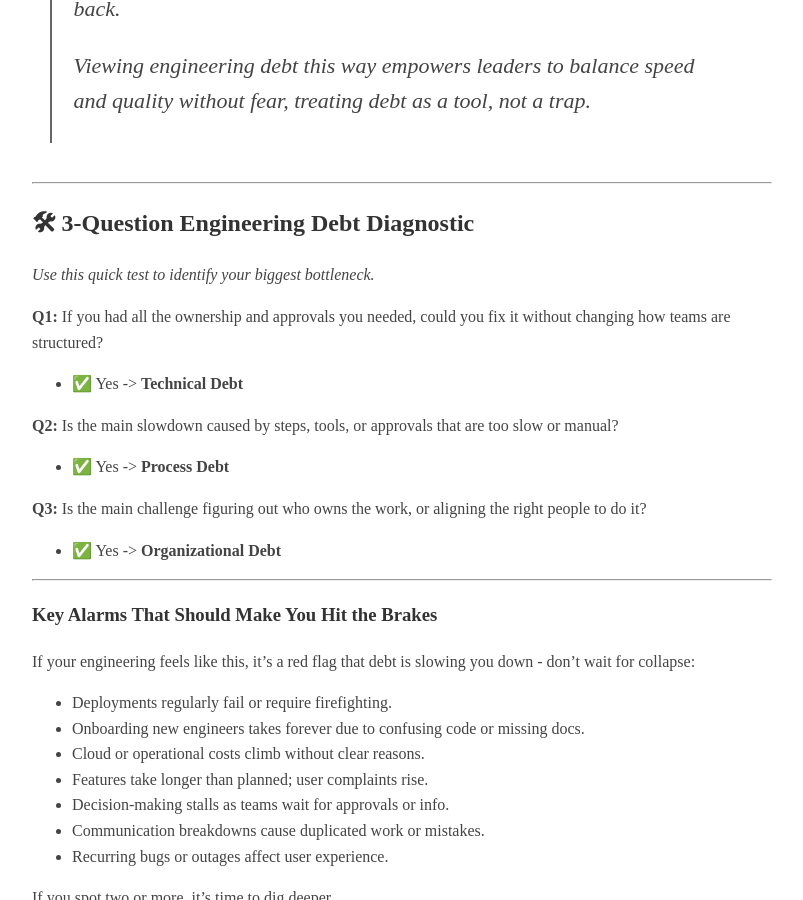
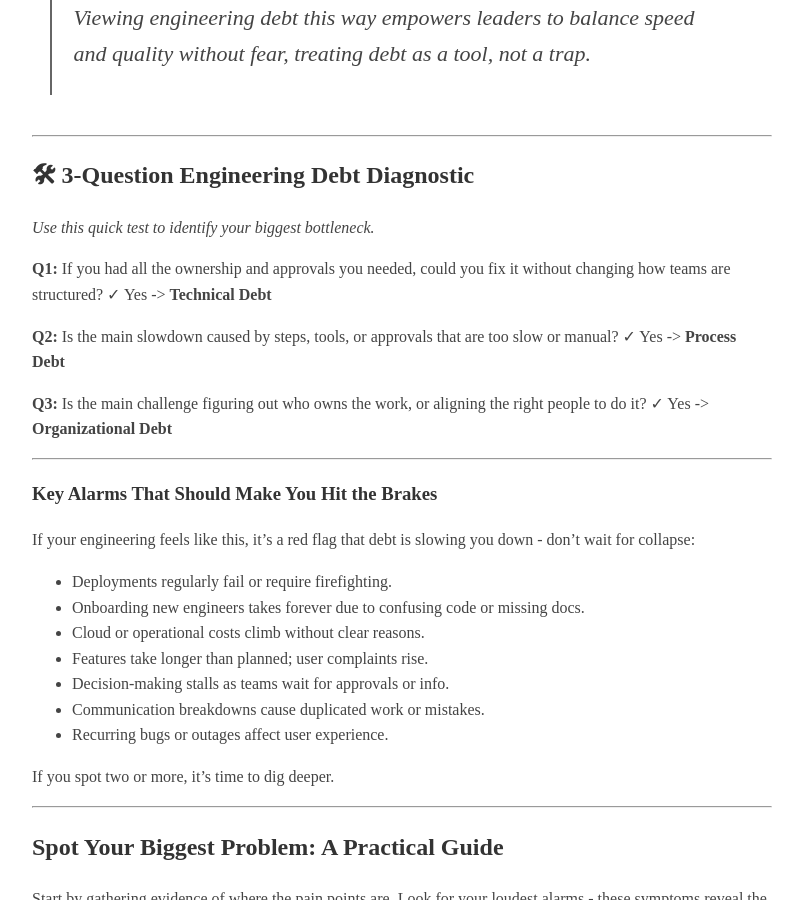
Before and after one commit to prabhamarkandan/prabhamarkandan.github.io, a Jekyll site: the page built from _posts/2025-08-09-how-to-spot-engineering-debt.md, in a window 1280 px wide and 900 px high, scrolled down 4920 px. Shown: the whole window, without its empty margins (238-1041 px from the left). Built offline with Jekyll 4.4.1, drawn with Linux system fonts in a browser that asks for light colours; some of the changed text lies outside the part shown.

```diff
--- a/_posts/2025-08-09-how-to-spot-engineering-debt.md
+++ b/_posts/2025-08-09-how-to-spot-engineering-debt.md
@@ -59,7 +59,6 @@ When Twitter faced a string of major outages in 2022, it wasn’t just bad luck
 This hidden debt left their system brittle, turning rapid growth into repeated firefighting. The constant firefighting drained resources and slowed innovation, illustrating how hidden debt can paralyze even the most high-profile platforms.
 
 [Elon Musk's X suffered yet another global outage - TechCrunch](https://techcrunch.com/2023/12/20/x-twitter-down-for-users-outage/)
-
 [X continues to suffer bugs following Thursday outage - TechCrunch](https://techcrunch.com/2025/05/23/x-continues-to-suffer-bugs-following-thursday-outage/)
 
 It’s a story many tech leaders know too well: moving fast without fixing the cracks first can bring your whole product to its knees.
@@ -125,7 +124,7 @@ The most subtle, and often the most crippling - the human and structural issues
 
 Spotify’s ‘squad’ model was designed to break down these silos, empowering small, autonomous teams with clear ownership to accelerate delivery and innovation.
 
-- [Spotify engineering culture (part 1) | Spotify Engineering](https://engineering.atspotify.com/2014/3/spotify-engineering-culture-part-1)
+- [Spotify engineering culture (part 1) - Spotify Engineering](https://engineering.atspotify.com/2014/3/spotify-engineering-culture-part-1)
 
 #### Organizational Debt: The Foundation You Can’t Ignore
 
@@ -177,13 +176,13 @@ The more you can show how tackling debt pays off—whether in dollars saved, tim
 *Use this quick test to identify your biggest bottleneck.*
 
 **Q1:** If you had all the ownership and approvals you needed, could you fix it without changing how teams are structured?
-- ✅ Yes -> **Technical Debt**
+✓ Yes -> **Technical Debt**
 
 **Q2:** Is the main slowdown caused by steps, tools, or approvals that are too slow or manual?
-- ✅ Yes -> **Process Debt**
+✓ Yes -> **Process Debt**
 
 **Q3:** Is the main challenge figuring out who owns the work, or aligning the right people to do it?
-- ✅ Yes -> **Organizational Debt**
+✓ Yes -> **Organizational Debt**
 
 ---
 
```
